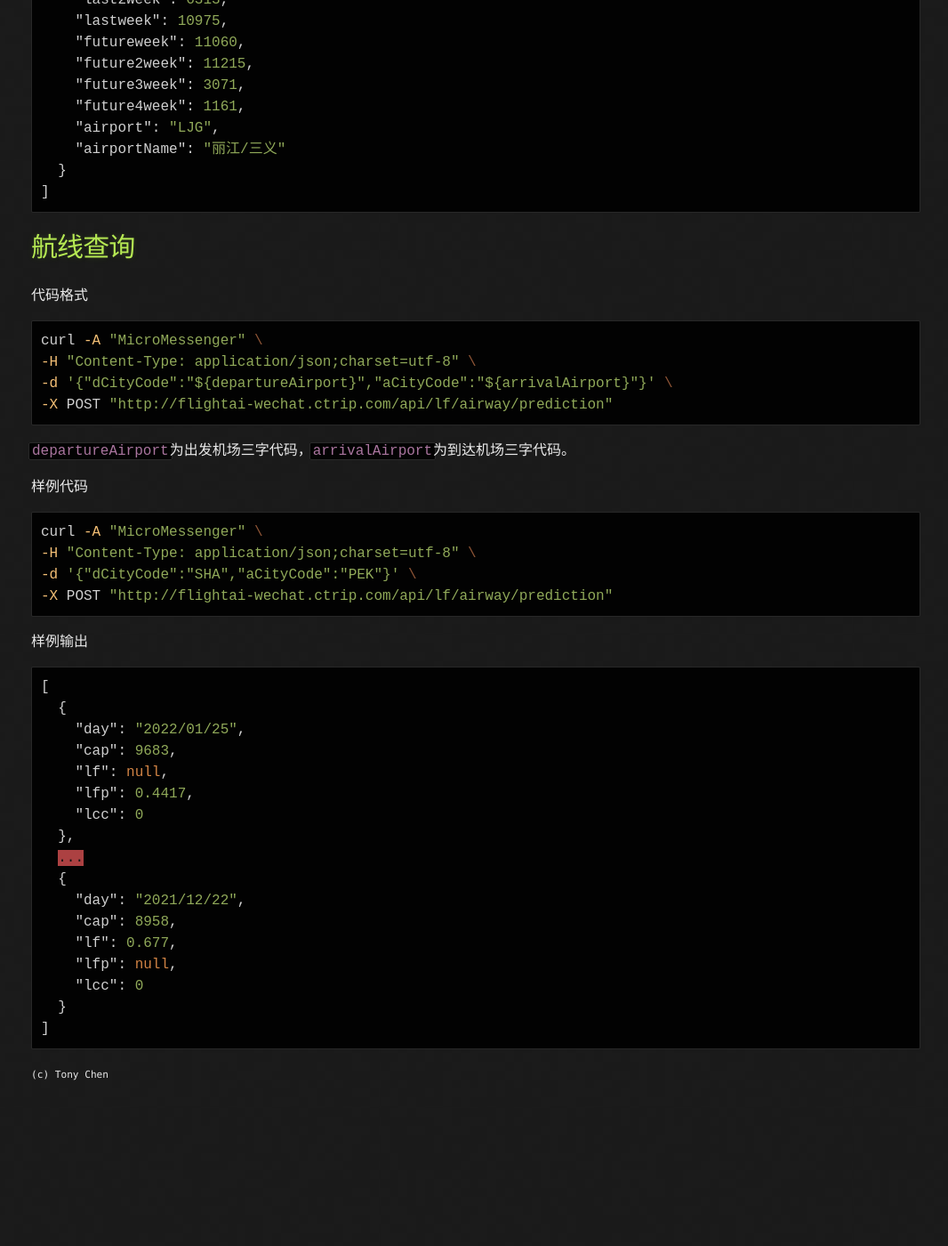
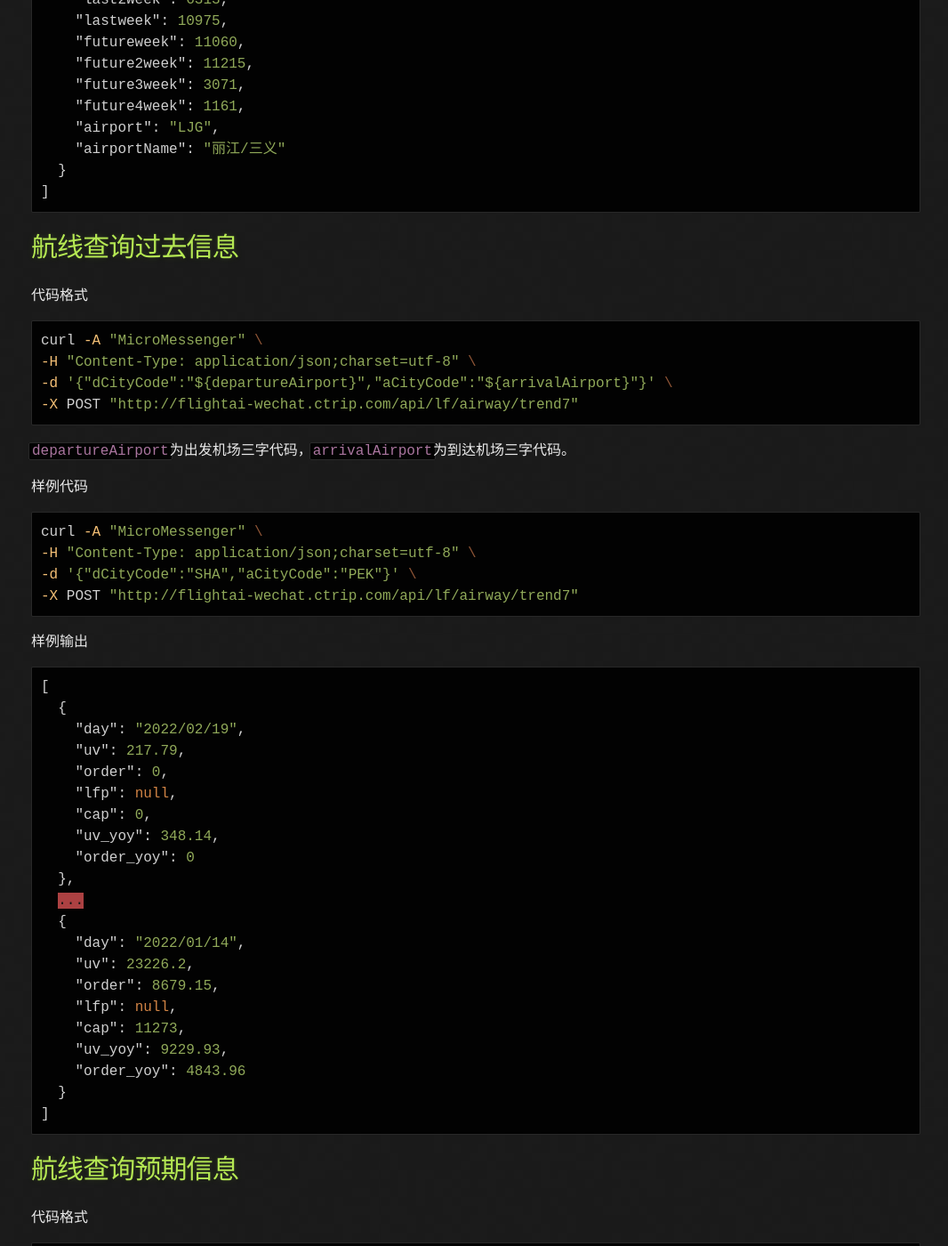
Before and after one commit to TonyCSB/TonyCSB.github.io, a Jekyll site: the page built from zh/ctrip.md, in a window 1280 px wide and 1400 px high, scrolled down 1948 px. Shown: the whole window at 89% size, without its empty margins (105-1171 px from the left). Built offline with Jekyll 4.4.1, drawn with Linux system fonts in a browser that asks for light colours; before the commit the page ends 3190 px from its top, so only the background shows below that.

Commit message:
Update ctrip.md

````diff
--- a/zh/ctrip.md
+++ b/zh/ctrip.md
@@ -102,7 +102,55 @@ curl -A "MicroMessenger" \
 ]
 ```
 
-# 航线查询
+# 航线查询过去信息
+
+代码格式
+
+```bash
+curl -A "MicroMessenger" \
+-H "Content-Type: application/json;charset=utf-8" \
+-d '{"dCityCode":"${departureAirport}","aCityCode":"${arrivalAirport}"}' \
+-X POST "http://flightai-wechat.ctrip.com/api/lf/airway/trend7"
+```
+
+`departureAirport`为出发机场三字代码，`arrivalAirport`为到达机场三字代码。
+
+样例代码
+
+```bash
+curl -A "MicroMessenger" \
+-H "Content-Type: application/json;charset=utf-8" \
+-d '{"dCityCode":"SHA","aCityCode":"PEK"}' \
+-X POST "http://flightai-wechat.ctrip.com/api/lf/airway/trend7"
+```
+
+样例输出
+
+```json
+[
+  {
+    "day": "2022/02/19",
+    "uv": 217.79,
+    "order": 0,
+    "lfp": null,
+    "cap": 0,
+    "uv_yoy": 348.14,
+    "order_yoy": 0
+  },
+  ...
+  {
+    "day": "2022/01/14",
+    "uv": 23226.2,
+    "order": 8679.15,
+    "lfp": null,
+    "cap": 11273,
+    "uv_yoy": 9229.93,
+    "order_yoy": 4843.96
+  }
+]
+```
+
+# 航线查询预期信息
 
 代码格式
 
````
